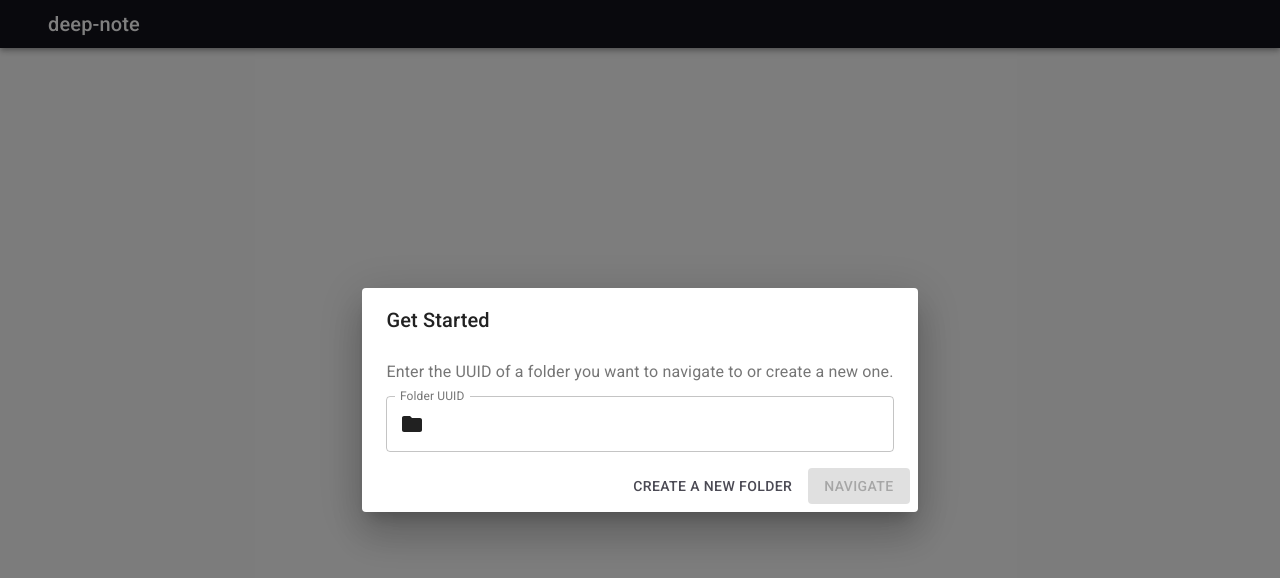
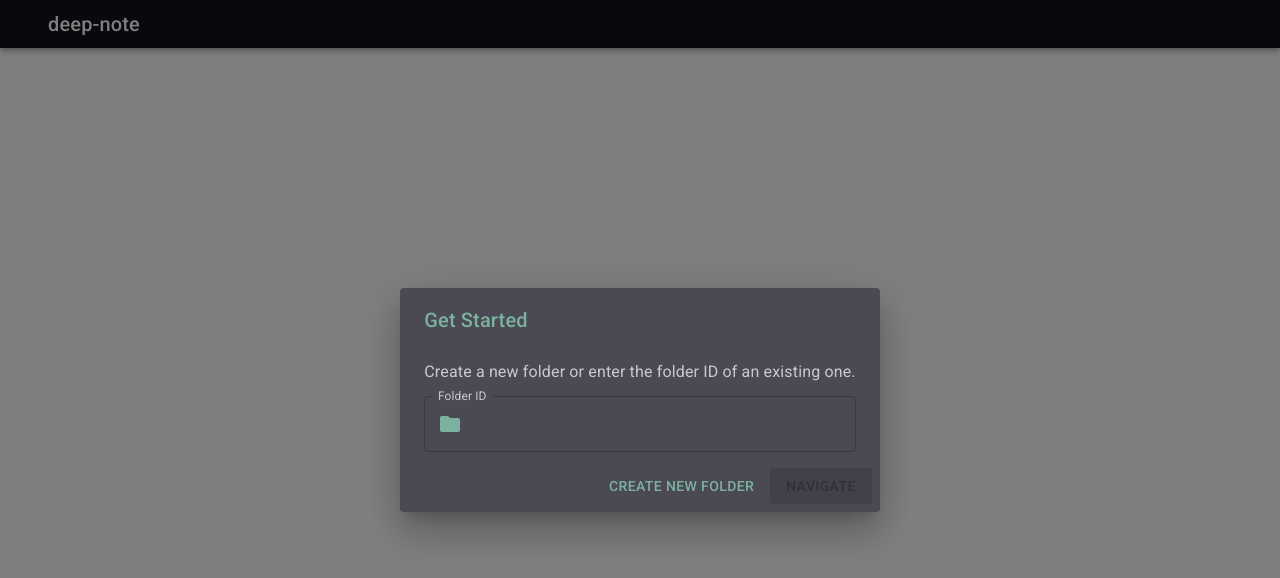
Before and after one commit to devonbahary/deep-note-v3, a React app: page / in a window 1280 px wide. Both pictures are taken after a click on the button "GET STARTED". Shown: the top 578 px of the page. Built offline with nearby package versions, Linux system fonts and the light colour scheme.

Commit message:
updates theme

```diff
--- a/src/App.js
+++ b/src/App.js
@@ -7,18 +7,28 @@ import { Folder } from './folder/components/Folder';
 import { Home } from './home/Home';
 import { Note } from './note/Note';
 
-const generatePalette = (color) => ({ 500: color, main: color });
-
 const theme = createMuiTheme({
     palette: {
         primary: {
-            100: '#D8D7E3',
-            500: '#4B4A54',
-            900: '#13121B',
+            contrastText: '#FFFFFF',
+            main: '#7DB19F',
         },
-        secondary: generatePalette('#7DB19F'),
-        action: generatePalette('#BC7588'),
-        info: generatePalette('#679C9B'),
+        secondary: {
+            main: '#D8D7E3',
+        },
+        error: {
+            main: '#BC7588',
+        },
+        background: {
+            dark: '#13121B',
+            default: '#FFFFFF',
+            paper: '#4B4A54',
+        },
+        text: {
+            primary: '#FFFFFF',
+            secondary: 'rgba(255, 255, 255, 0.7)',
+            disabled: 'rgba(255, 255, 255, 0.5)',
+        },
     },
 });
 
--- a/src/common/AppBar.js
+++ b/src/common/AppBar.js
@@ -7,7 +7,7 @@ import ArrowBack from '@material-ui/icons/ArrowBack';
 import { styled } from '@material-ui/core/styles';
 
 const StyledMaterialUIAppBar = styled(MaterialUIAppBar)(({ theme }) => ({
-    background: theme.palette.primary[900],
+    background: theme.palette.background.dark,
 }));
 
 const StyledToolbar = styled(Toolbar)({
--- a/src/home/GetStartedDialog.js
+++ b/src/home/GetStartedDialog.js
@@ -8,6 +8,17 @@ import DialogTitle from '@material-ui/core/DialogTitle';
 import InputAdornment from '@material-ui/core/InputAdornment';
 import TextField from '@material-ui/core/TextField';
 import FolderIcon from '@material-ui/icons/Folder';
+import { styled } from '@material-ui/core';
+
+const StyledDialogTitle = styled(DialogTitle)(({ theme }) => ({
+    color: theme.palette.primary.main,
+}));
+
+const StyledTextField = styled(TextField)(({ theme }) => ({
+    '& .MuiSvgIcon-root': {
+        fill: theme.palette.primary.main,
+    },
+}));
 
 export const GetStartedDialog = ({
     folderUUID,
@@ -26,12 +37,12 @@ export const GetStartedDialog = ({
 
     return (
         <Dialog open={open} onClose={onClose} aria-labelledby="form-dialog-title">
-            <DialogTitle id="form-dialog-title">Get Started</DialogTitle>
+            <StyledDialogTitle id="form-dialog-title">Get Started</StyledDialogTitle>
             <DialogContent>
                 <DialogContentText>
-                    Enter the UUID of a folder you want to navigate to or create a new one.
+                    Create a new folder or enter the folder ID of an existing one.
                 </DialogContentText>
-                <TextField
+                <StyledTextField
                     id="input-with-icon-textfield"
                     fullWidth
                     InputProps={{
@@ -41,7 +52,7 @@ export const GetStartedDialog = ({
                             </InputAdornment>
                         ),
                     }}
-                    label="Folder UUID"
+                    label="Folder ID"
                     onChange={handleFolderUUIDChange}
                     onKeyPress={handleTextFieldKeyPress}
                     value={folderUUID}
@@ -54,7 +65,7 @@ export const GetStartedDialog = ({
                     disabled={isCreateNewFolderButtonDisabled}
                     onClick={handleCreateNewFolder}
                 >
-                    Create A New Folder
+                    Create New Folder
                 </Button>
                 <Button
                     color="primary"
--- a/src/home/Home.js
+++ b/src/home/Home.js
@@ -53,7 +53,7 @@ export const Home = () => {
                     </Backdrop>
                 ) : (
                     <div className={classes.home}>
-                        <Button color="primary" onClick={openDialog} variant="outlined">
+                        <Button color="primary" onClick={openDialog} variant="contained">
                             Get Started
                         </Button>
                         <GetStartedDialog
```
